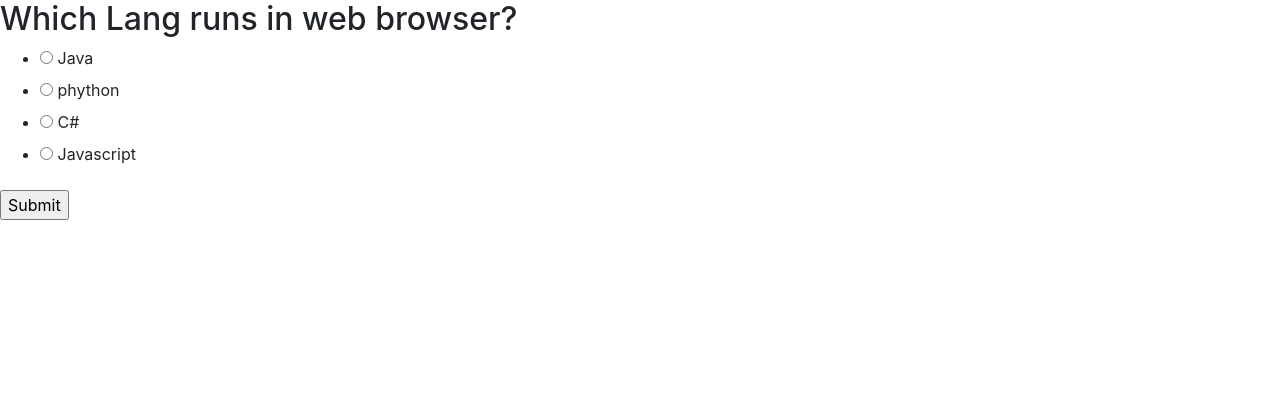
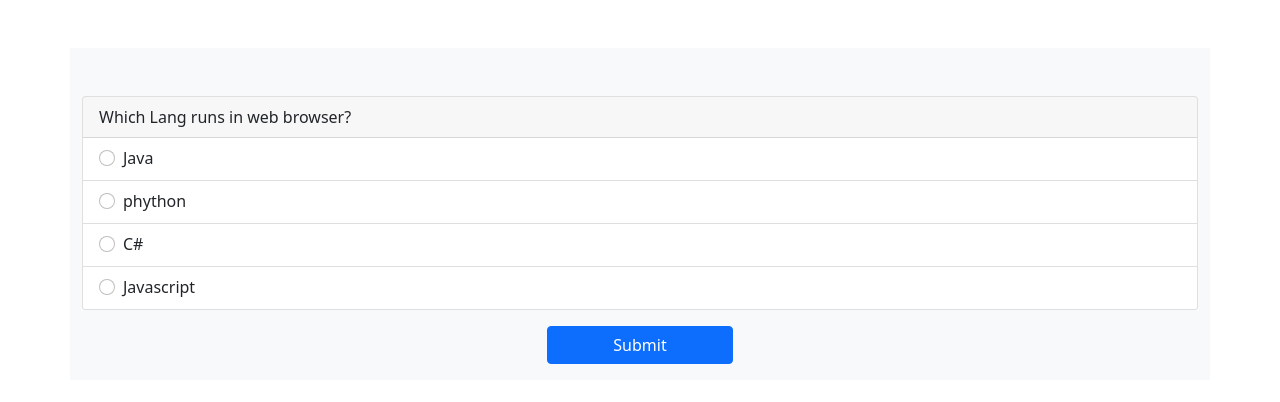
Before and after one commit to PoonamChauhan229/17Basic_Quiz-App, a plain HTML site: page index.html in a window 1280 px wide. Drawn offline with nearby package versions, Linux system fonts and the light colour scheme.

Commit message:
added basic version

```diff
--- a/index.html
+++ b/index.html
@@ -5,35 +5,58 @@
     <meta charset="UTF-8">
     <meta http-equiv="X-UA-Compatible" content="IE=edge">
     <meta name="viewport" content="width=device-width, initial-scale=1.0">
-    <link rel="stylesheet" href="https://cdn.jsdelivr.net/npm/bootstrap@4.6.1/dist/css/bootstrap.min.css" integrity="sha384-zCbKRCUGaJDkqS1kPbPd7TveP5iyJE0EjAuZQTgFLD2ylzuqKfdKlfG/eSrtxUkn" crossorigin="anonymous">
+    <link href="https://cdn.jsdelivr.net/npm/bootstrap@5.1.3/dist/css/bootstrap.min.css" rel="stylesheet"
+        integrity="sha384-1BmE4kWBq78iYhFldvKuhfTAU6auU8tT94WrHftjDbrCEXSU1oBoqyl2QvZ6jIW3" crossorigin="anonymous">
     <title>Document</title>
 </head>
 
 <body>
-    <div id="quizContainer container-fluid">
-        <h2 id="questionList">Question Text</h2>
-        <div id="optionList">
-            <ul>
-                <li>
-                    <input type="radio" name="answer" id="a" class="answerList">
-                    <label id="a_option" for="a">Option1</label>
+    <div class="container mt-5 pt-5 bg-light" id="quizContainer">
+        <div class="card">
+            <div class="card-header card-body" id="questionList">
+                Question Text
+            </div>
+            <ul class="list-group list-group-flush" id="optionList">
+                <li class="list-group-item">
+                    <div class="form-check">
+                        <input class="form-check-input answerList" type="radio" name="answer" id="a">
+                        <label class="form-check-label" for="a" id="a_option" >
+                            Default Option1
+                        </label>
+                    </div>
                 </li>
-                <li>
-                    <input type="radio" name="answer" id="b"class="answerList">
-                    <label id="b_option" for="b">Option2</label>
+                <li class="list-group-item">
+                    <div class="form-check">
+                        <input class="form-check-input answerList" type="radio" name="answer" id="b">
+                        <label class="form-check-label" for="b" id="b_option" >
+                            Default Option2
+                        </label>
+                    </div>
                 </li>
-                <li>
-                    <input type="radio" name="answer" id="c" class="answerList">
-                    <label id="c_option" for="c">Option3</label>
+                <li class="list-group-item">
+                    <div class="form-check">
+                        <input class="form-check-input answerList" type="radio" name="answer" id="c">
+                        <label class="form-check-label" for="c" id="c_option" >
+                            Default Option3
+                        </label>
+                    </div>
                 </li>
-                <li>
-                    <input type="radio" name="answer" id="d" class="answerList">
-                    <label id="d_option" for="d">Option4</label>
+                <li class="list-group-item">
+                    <div class="form-check">
+                        <input class="form-check-input answerList" type="radio" name="answer" id="d">
+                        <label class="form-check-label" for="d" id="d_option" >
+                            Default Option4
+                        </label>
+                    </div>
                 </li>
+            </ul>
 
-            </ul>
+        <!-- button -->
         </div>
-        <input id='button'type="submit" value='Submit'/>
+        <div class="d-grid gap-2 col-2 mx-auto" >
+            <button id='button' class="btn btn-primary mt-3 mb-3" type="button">Submit</button>
+
+        </div>
     </div>
     <script src="./script.js"></script>
 </body>
--- a/script.js
+++ b/script.js
@@ -69,6 +69,7 @@ function getSelect() {
 
 button.addEventListener('click', function () {
     let answer = getSelect();
+    // let answer;
     console.log(answer)
     console.log(quizData)
     console.log(quizData[currentquizCount].correct)
@@ -84,7 +85,7 @@ button.addEventListener('click', function () {
         else {
             quizContainer.innerHTML = `
                 <h1>You have scored ${score}/${quizData.length}</h1>
-                <button onclick='location.reload()'>Reload</button>
+                <button class="btn btn-primary mt-3 mb-3 px-5" type="button" onclick='location.reload()'>Reload</button>
                 `
         }
 
```
